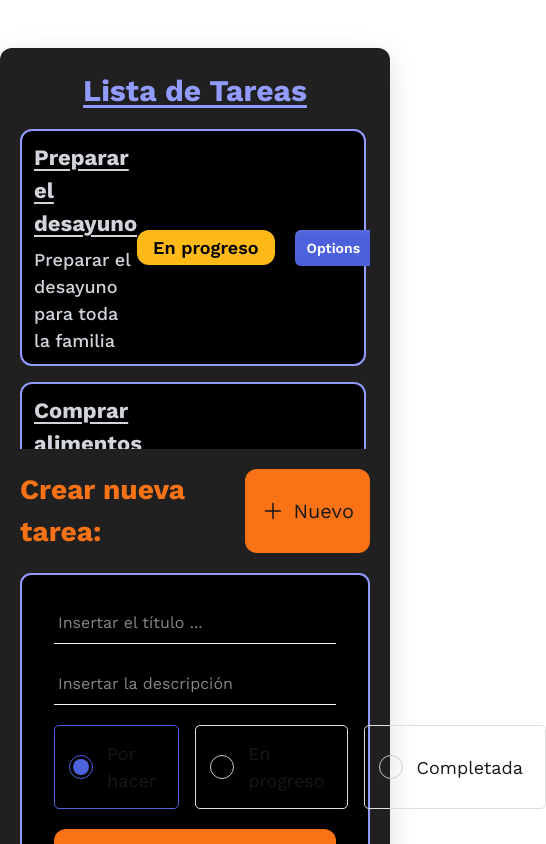
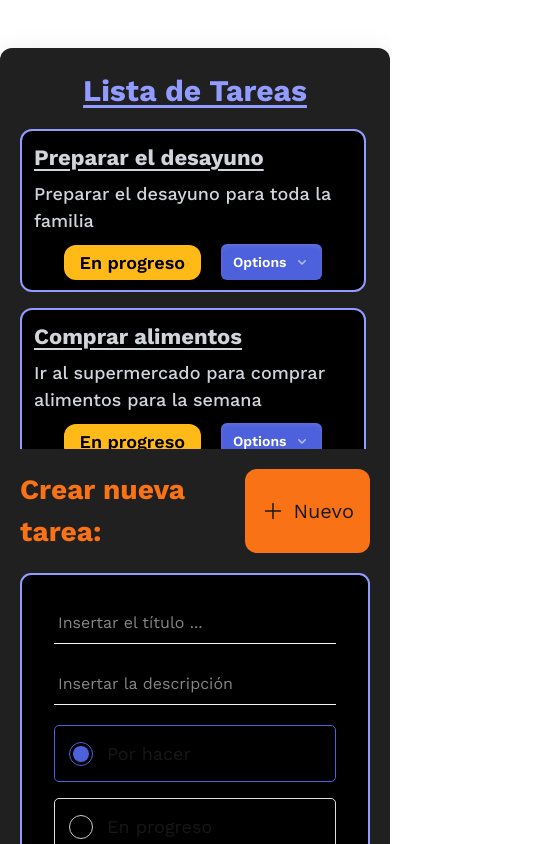
Before and after one commit to krqui/seek-frontend-challenge, a Next.js app: page /dashboard in a window 390 px wide. Shown: the top 844 px of the page, 546 px wide, since content can reach past the window. Built offline with nearby package versions, Linux system fonts and the light colour scheme.

Commit message:
feat(dashboard-responsive):responsive design added

```diff
--- a/src/components/form/FormLogin.tsx
+++ b/src/components/form/FormLogin.tsx
@@ -68,7 +68,7 @@ export const FormLogin: React.FC = () => {
   return (
     <form
       id="loginForm"
-      className="w-[420px] rounded-[11px] border-[1.2px] border-solid border-primary-200 bg-primary-600 px-8 pb-[50px] pt-[30px]"
+      className="w-[320px] md:w-[420px] rounded-[11px] border-[1.2px] border-solid border-primary-200 bg-primary-600 px-8 pb-[50px] pt-[30px]"
       onSubmit={send}
     >
       <p className="text-center text-[22px]">SeekyApp</p>
--- a/src/components/form/FormTask.tsx
+++ b/src/components/form/FormTask.tsx
@@ -116,7 +116,7 @@ export const FormTask = ({
             inputClass="bg-transparent border-t-0 border-x-0 border-b-[1.2px] rounded-none outline-none focus:border-primary-400 py-2 text-[18px] !pl-1"
             className="h-full"
           />
-          <div className="flex gap-x-4">
+          <div className="flex flex-col gap-y-4 lg:flex-row lg:gap-x-4">
             {statusList.map((e) => (
               <MainOption
                 key={e.option}
--- a/src/components/task/TaskCard.tsx
+++ b/src/components/task/TaskCard.tsx
@@ -24,7 +24,7 @@ export const TaskCard: React.FC<
     <div
       className={`${
         isFocused ? "border-orange-500" : "border-primary-200"
-      } flex relative w-full border-2 bg-black justify-between px-3 rounded-xl py-2.5`}
+      } flex relative w-full border-2 bg-black flex-col gap-y-2.5 lg:gap-y-0 lg:flex-row justify-between px-3 rounded-xl py-2.5`}
     >
       <div className="flex flex-col gap-y-1.5">
         <p className="text-[22px] font-bold text-gray-300 underline underline-offset-4">
```
